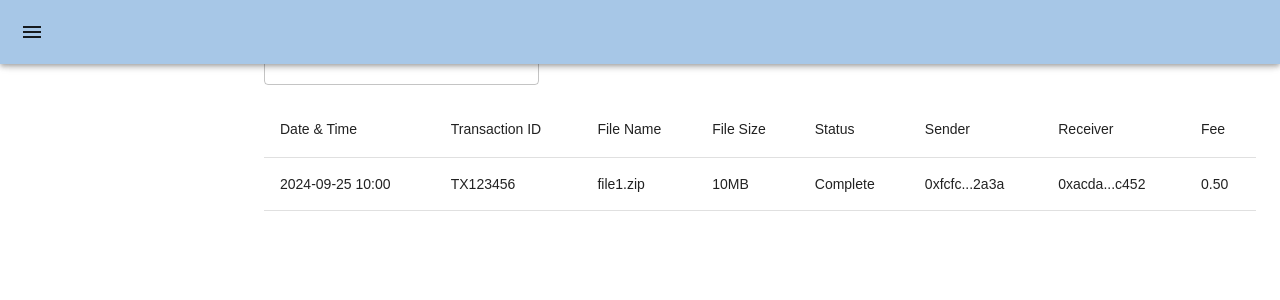
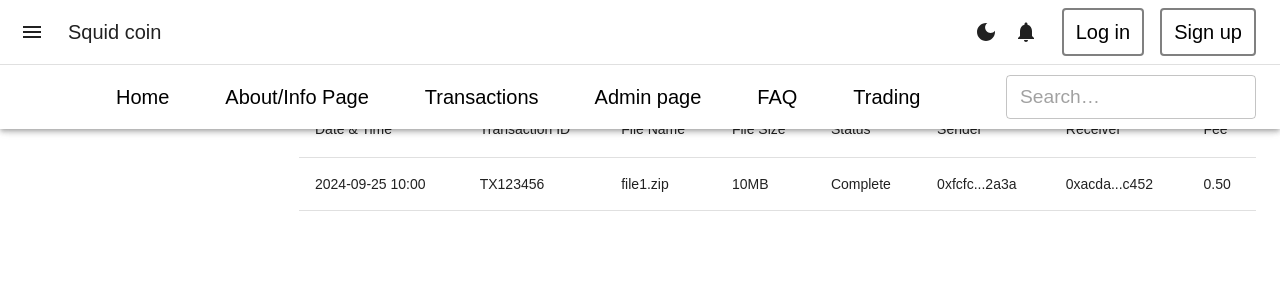
Before and after one commit to Mayukh-Banik/CSE-416, a React (Create React App) app in the folder client/: page /dashboard in a window 1280 px wide. Shown: the top 300 px of the page. Built offline with nearby package versions, Linux system fonts and the light colour scheme.

Commit message:
header incorporated into sidebar component

```diff
--- a/client/src/Components/Sidebar.tsx
+++ b/client/src/Components/Sidebar.tsx
@@ -1,7 +1,7 @@
 import React from 'react';
 import { Link } from 'react-router-dom';
 import { Box,CssBaseline,Drawer,IconButton,List,ListItem,ListItemText
-  , ListItemIcon,Toolbar,Typography,Button
+  , ListItemIcon,Toolbar,Typography,Button,Collapse,TextField
 } from '@mui/material';
 import MuiAppBar, { AppBarProps as MuiAppBarProps } from '@mui/material/AppBar';
 import HomeIcon from '@mui/icons-material/Home';
@@ -16,8 +16,12 @@ import ChevronRightIcon from '@mui/icons-material/ChevronRight';
 import { FileCopy } from '@mui/icons-material';
 import { styled, useTheme } from '@mui/material/styles';
 import Divider from '@mui/material/Divider';
+import ExpandMoreIcon from '@mui/icons-material/ExpandMore';
+import ExpandLessIcon from '@mui/icons-material/ExpandLess';
+import NotificationsIcon from '@mui/icons-material/Notifications';
+import DarkModeIcon from '@mui/icons-material/DarkMode';
 
-const drawerWidth = 240;
+const drawerWidth = 275;
 
 
 const Main = styled('main', { shouldForwardProp: (prop) => prop !== 'open' })<{
@@ -83,23 +87,59 @@ const Sidebar: React.FC = () =>
 {
   const theme = useTheme();
   const [open,setOpen]= React.useState(false);
+  const [dashboardOpen,setDashBoardOpen] = React.useState(false);
+
 
   const toggleDrawer = (newOpen:boolean) =>
   {
     setOpen(newOpen);
   };
 
+  const toggleDashboard = () =>
+  {
+    setDashBoardOpen(!dashboardOpen);
+  }
+
+
   const drawer = (
     <div>
       <List>
-        <ListItem component = {Link} to = "/">
-          <ListItemIcon><HomeIcon/></ListItemIcon>
-          <ListItemText primary = "home"/>
+        {/*
+        Not sure if this is the intended logic
+        */}
+       <ListItem component = {Button} onClick={()=>toggleDashboard()}>
+          <ListItemIcon><DashboardIcon /></ListItemIcon>
+          <ListItemText primary={
+      <Typography style={{ textTransform: 'none' }}>
+        Dashboard
+      </Typography>
+    }  />
+          {dashboardOpen ? <ExpandLessIcon /> : <ExpandMoreIcon />} {/* Icon to indicate collapse/expand */}
         </ListItem>
-        <ListItem component = {Link} to ="/dashboard">
-        <ListItemIcon><DashboardIcon/></ListItemIcon>
-        <ListItemText primary = "Dashboard"/>
-        </ListItem>
+
+        <Collapse in = {dashboardOpen} timeout = "auto" unmountOnExit>
+          <List component = "div" disablePadding>
+            <ListItem component = {Link} to = "/overview" sx={{ pl: 4 }} >
+              <ListItemIcon></ListItemIcon>
+              <ListItemText primary = "Overview"></ListItemText>
+            </ListItem>
+
+            <ListItem component = {Link} to = "/notifications" sx={{ pl: 4 }} >
+              <ListItemIcon></ListItemIcon>
+              <ListItemText primary = "Notifications"></ListItemText>
+            </ListItem>
+
+            <ListItem component = {Link} to = "/trade-history" sx={{ pl: 4 }} >
+              <ListItemIcon></ListItemIcon>
+              <ListItemText primary = "Trade History"></ListItemText>
+            </ListItem>
+          </List>
+        </Collapse>
+
+
+        {/*
+        Might need to implement file drop down functionality here too
+        */}
 
         <ListItem component = {Link} to = "/files">
           <ListItemIcon><FileCopyIcon/></ListItemIcon>
@@ -118,8 +158,11 @@ const Sidebar: React.FC = () =>
 
         <ListItem component = {Link} to = "/settings">
           <ListItemIcon><SettingsIcon/></ListItemIcon>
-          <ListItemText primary = "Files"></ListItemText>
+          <ListItemText primary = "Settings"></ListItemText>
         </ListItem>
+
+        <Divider />
+
       </List>
       </div>
   )
@@ -128,7 +171,7 @@ const Sidebar: React.FC = () =>
   return (
     <Box sx = {{display:'flex'}}>
       <CssBaseline/>
-      <AppBar position = "fixed" open = {open}>
+      <AppBar position = "fixed" open = {open} sx = {{backgroundColor: 'white'}} >
         <Toolbar>
           <IconButton
             color = "inherit"
@@ -144,6 +187,177 @@ const Sidebar: React.FC = () =>
             >
               <MenuIcon />
             </IconButton>
+            <Typography variant="h6" noWrap component="div" sx={{ flexGrow: 1,
+            }}>
+            Squid coin
+          </Typography>
+          <IconButton color = "inherit" sx = {{ml:2}}>
+            <DarkModeIcon/>
+          </IconButton>
+
+          <IconButton color = "inherit" component = {Link} to = "/notifications">
+            <NotificationsIcon/>
+          </IconButton>
+
+          <Button
+            color = "inherit"
+            sx = {{
+              border: '2px solid #808080',
+              borderRadius: '4px',
+              padding: '6px 12px',
+              ml: 2,
+              textDecoration: 'none',
+              color: 'black',
+            }}>
+            <Typography variant = "h6" component = {Link} to = "/login"
+              style={{
+                textTransform: 'none',
+                textDecoration: 'none',
+                color: 'black', }}>
+              Log in
+            </Typography>
+          </Button>
+
+          <Button
+            color = "inherit"
+            sx = {{
+              border: '2px solid #808080',
+              borderRadius: '4px',
+              padding: '6px 12px',
+              ml: 2,
+
+            }}>
+            <Typography variant = "h6" component = {Link} to = "/register"
+              style={{
+                textTransform: 'none',
+                textDecoration: 'none',
+                color: 'black', }}>
+              Sign up
+            </Typography>
+          </Button>
+
+        </Toolbar>
+        <Divider/>
+        <Toolbar>
+        <Button
+            color = "inherit"
+            sx = {{
+              padding: '6px 12px',
+              ml: 10,
+
+            }}>
+            <Typography variant = "h6" component = {Link} to = "/dashboard"
+              style={{
+                textTransform: 'none',
+                textDecoration: 'none',
+                color: 'black', }}>
+              Home
+            </Typography>
+          </Button>
+
+          <Button
+            color = "inherit"
+            sx = {{
+              padding: '6px 12px',
+              ml: 4,
+
+            }}>
+            <Typography variant = "h6" component = {Link} to = "/about"
+              style={{
+                textTransform: 'none',
+                textDecoration: 'none',
+                color: 'black', }}>
+              About/Info Page
+            </Typography>
+          </Button>
+
+          <Button
+            color = "inherit"
+            sx = {{
+              padding: '6px 12px',
+              ml: 4,
+
+            }}>
+            <Typography variant = "h6" component = {Link} to = "/transactionsr"
+              style={{
+                textTransform: 'none',
+                textDecoration: 'none',
+                color: 'black', }}>
+              Transactions
+            </Typography>
+          </Button>
+
+          <Button
+            color = "inherit"
+            sx = {{
+              padding: '6px 12px',
+              ml: 4,
+
+            }}>
+            <Typography variant = "h6" component = {Link} to = "/admin"
+              style={{
+                textTransform: 'none',
+                textDecoration: 'none',
+                color: 'black', }}>
+              Admin page
+            </Typography>
+          </Button>
+
+          <Button
+            color = "inherit"
+            sx = {{
+              padding: '6px 12px',
+              ml: 4,
+
+            }}>
+            <Typography variant = "h6" component = {Link} to = "/faq"
+              style={{
+                textTransform: 'none',
+                textDecoration: 'none',
+                color: 'black', }}>
+              FAQ
+            </Typography>
+          </Button>
+
+          <Button
+            color = "inherit"
+            sx = {{
+              padding: '6px 12px',
+              ml: 4,
+
+            }}>
+            <Typography variant = "h6" component = {Link} to = "/trading"
+              style={{
+                textTransform: 'none',
+                textDecoration: 'none',
+                color: 'black', }}>
+              Trading
+            </Typography>
+          </Button>
+
+          <Box sx={{ flexGrow: 1 }} /> {/* Pushes the search bar to the right */}
+          <TextField
+            variant="outlined"
+            placeholder="Search…"
+            size="small"
+            sx={{
+              width: '250px',
+              ml: 4,
+              '& .MuiOutlinedInput-root': {
+                borderRadius: '4px',
+                borderColor: 'grey',
+
+                '& fieldset':
+                {
+                  borderColor:'grey',
+                },
+
+                '&:hover fieldset':{
+                  borderColor:'darkgrey'
+                }
+              },
+            }}
+          />
         </Toolbar>
       </AppBar>
 
```
